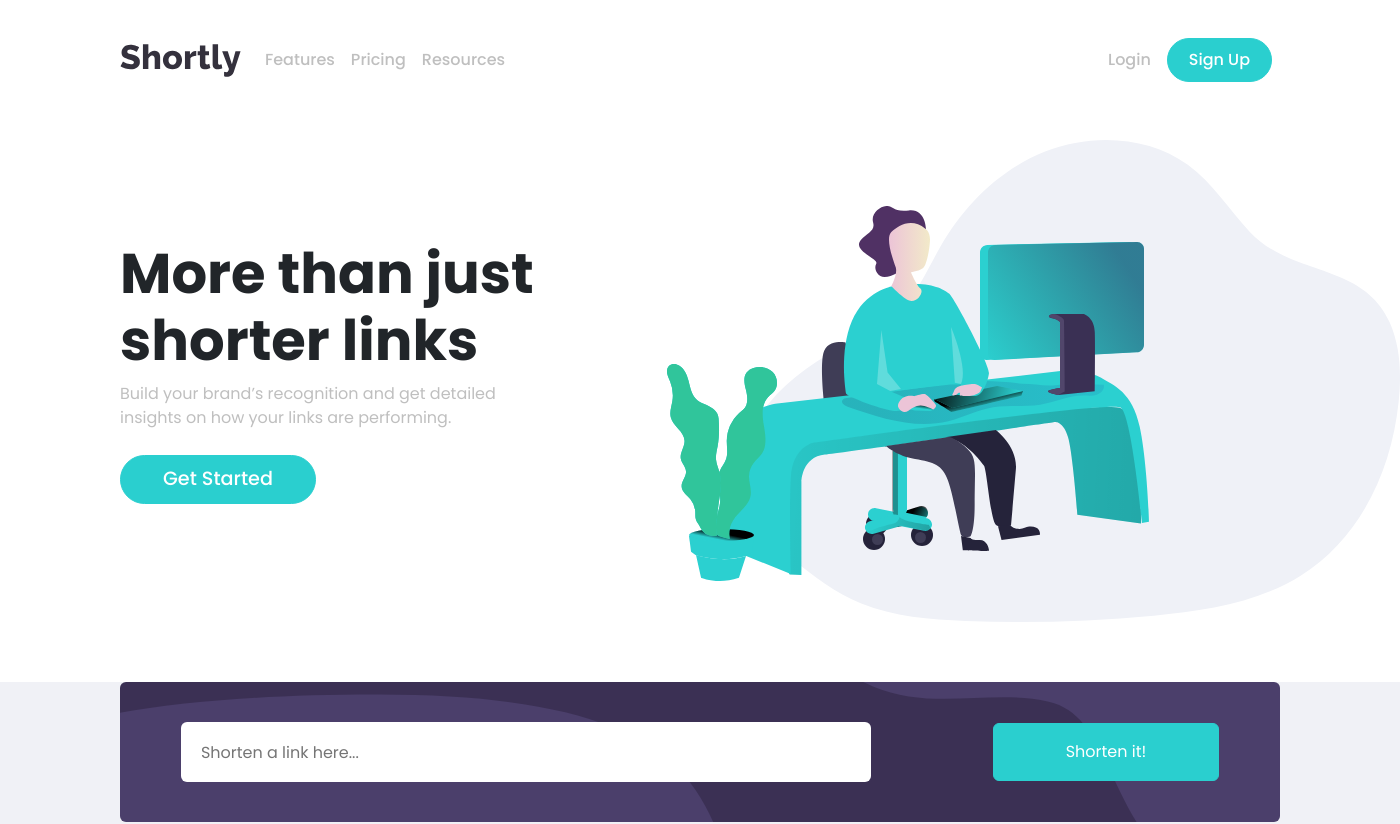
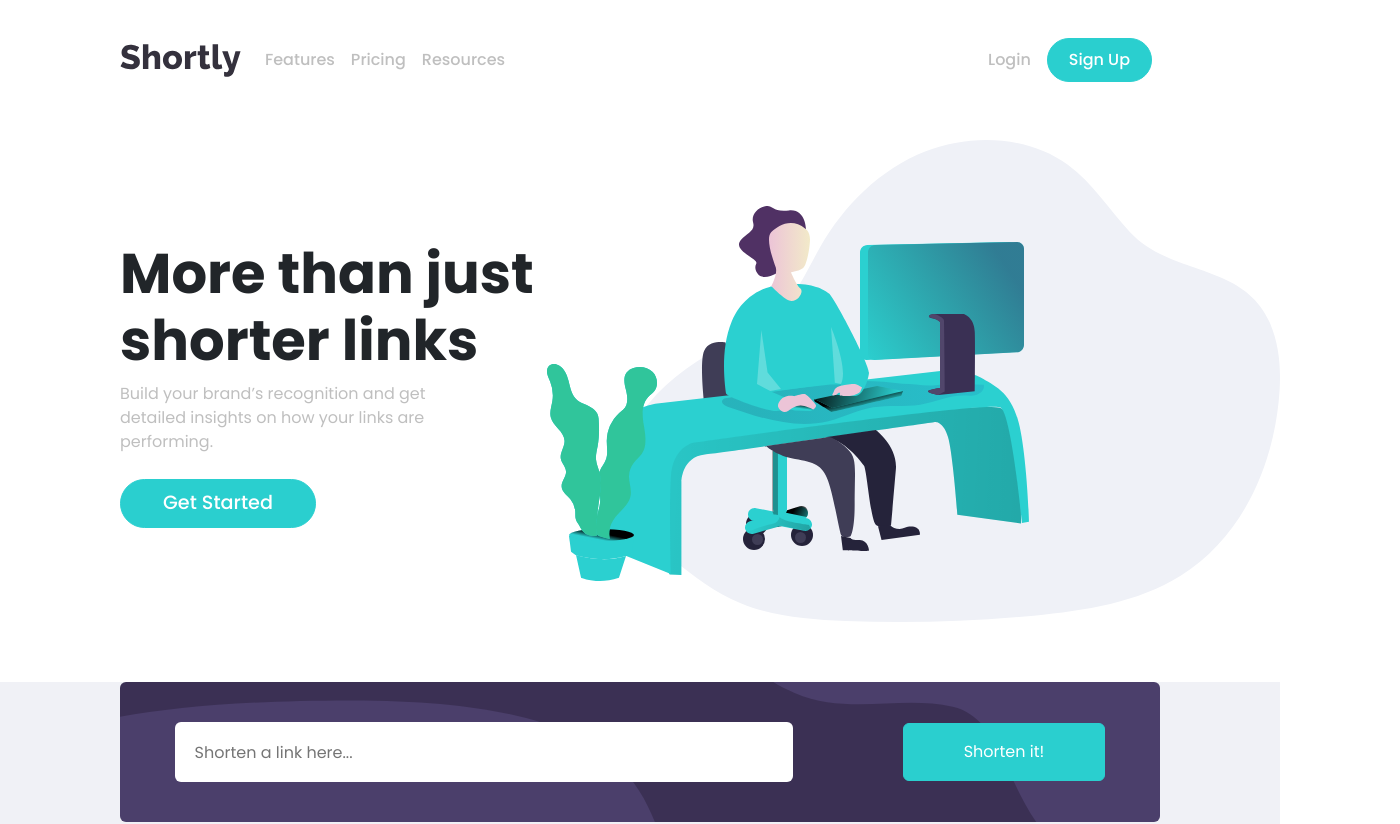
Before and after one commit to MrBeamer/shortly, a React (Create React App) app: page / in a window 1280 px wide. Shown: the top 824 px of the page, 1400 px wide, since content can reach past the window. Built offline with nearby package versions, Linux system fonts and the light colour scheme.

Commit message:
fixed overflow

```diff
--- a/src/style.css
+++ b/src/style.css
@@ -23,11 +23,6 @@
 body {
   font-family: "Poppins", sans-serif;
   /* font-size: 18px; */
-}
-
-.box {
-  width: 1400px;
-  margin: 0 auto;
 }
 
 /* General */
@@ -450,6 +445,12 @@ footer {
 }
 
 /* Media Queries */
+@media only screen and (min-width: 1500px) {
+  .box {
+    width: 1400px;
+    margin: 0 auto;
+  }
+}
 
 @media only screen and (max-width: 1385px) {
   .card__container {
```
